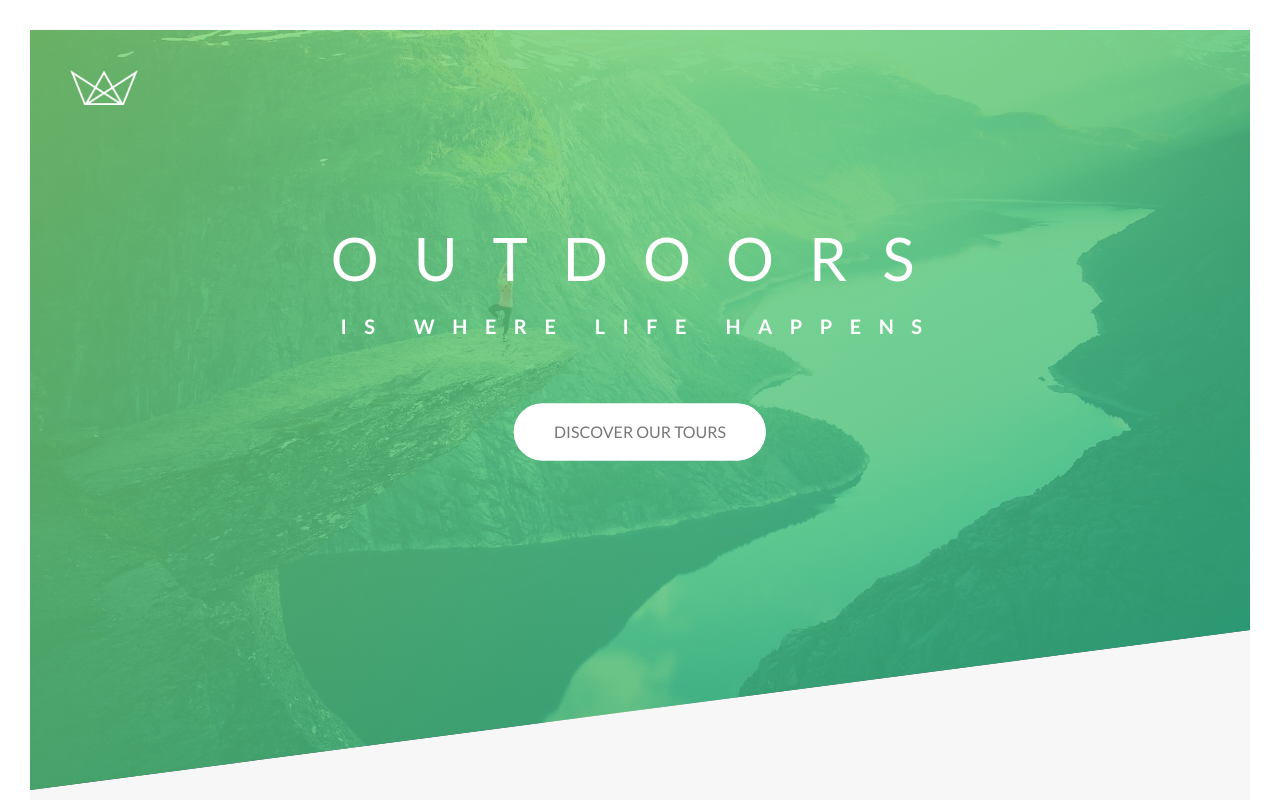
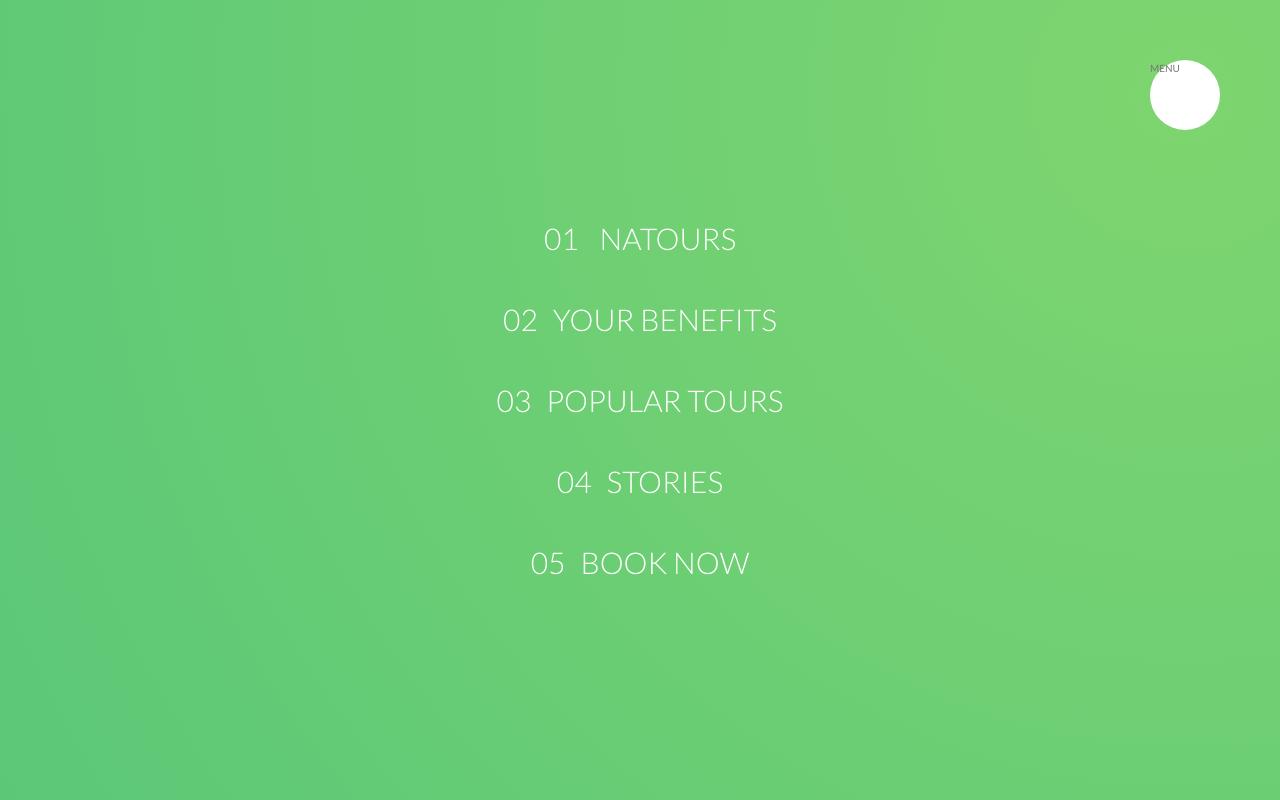
Before and after one commit to tobi4120/portfolio, a website: page index.html in a window 1280 px wide. Shown: the top 800 px of the page. Drawn offline with Linux system fonts and the light colour scheme.

Commit message:
navigation link styling and hover animation

```diff
--- a/index.html
+++ b/index.html
@@ -13,6 +13,25 @@
         <title>Natours | Exciting tours for adventurous people</title>
     </head>
     <body>
+
+        <div class="navigation">
+            <input type="checkbox" class="navigation__checkbox" id="navi-toggle">
+
+            <label for="navi-toggle" class="navigation__button">MENU</label>
+
+            <div class="navigation__background">&nbsp;</div>
+
+            <nav class="navigation__nav">
+                <ul class="navigation__list">
+                    <li class="navigation__item"><a href="#" class="navigation__link"><span>01</span> Natours</a></li>
+                    <li class="navigation__item"><a href="#" class="navigation__link"><span>02</span>Your benefits</a></li>
+                    <li class="navigation__item"><a href="#" class="navigation__link"><span>03</span>Popular tours</a></li>
+                    <li class="navigation__item"><a href="#" class="navigation__link"><span>04</span>Stories</a></li>
+                    <li class="navigation__item"><a href="#" class="navigation__link"><span>05</span>Book now</a></li>
+                </ul>
+            </nav>
+        </div>
+
         <header class="header">
             <div class="header__logo-box">
                 <img src="img/logo-white.png" alt="Logo" class="header__logo">
--- a/sass/layout/_footer.scss
+++ b/sass/layout/_footer.scss
@@ -29,7 +29,6 @@
         &:not(:last-child) {
             margin-right: 1.5rem;
         }
-
     }
 
     &__link {
--- /dev/null
+++ b/sass/layout/_navigation.scss
@@ -0,0 +1,79 @@
+.navigation {
+    &__checkbox {
+        display: none;
+    }
+
+    &__button {
+        background-color: white;
+        height: 7rem;
+        width: 7rem;
+        position: fixed;
+        top: 6rem;
+        right: 6rem;
+        border-radius: 50%;
+        z-index: 2000;
+    }
+
+    &__background {
+        height: 6rem;
+        width: 6rem;
+        border-radius: 50%;
+        position: fixed;
+        top: 6.5rem;
+        right: 6.5rem;
+        z-index: 1000;
+        background-image: radial-gradient($color-primary-light, $color-primary-dark);
+
+        transform: scale(80);
+    }
+
+    &__nav {
+        height: 100vh;
+        width: 100%;
+        position: fixed;
+        top: 0;
+        right: 0;
+        z-index: 1500;
+    }
+
+    &__list {
+        position: absolute;
+        top: 50%;
+        left: 50%;
+        transform: translate(-50%, -50%);
+        list-style: none;
+        text-align: center;
+    }
+
+    &__item {
+        margin: 1rem;
+    }
+
+    &__link {
+        &:link,
+        &:visited {
+            display: inline-block;
+            font-size: 3rem;
+            font-weight: 300;
+            padding: 1rem 2rem;
+            color: $color-white;
+            text-decoration: none;
+            text-transform: uppercase;
+            background-image: linear-gradient(120deg, transparent 0%, transparent 50%, $color-white 50%);
+            background-size: 230%;
+            transition: all .4s;
+
+            span {
+                margin-right: 1.5rem;
+                display: inline-block;
+            }
+        }
+
+        &:hover,
+        &:active {
+            background-position: 100%;
+            color: $color-primary;
+            transform: translateX(1rem)
+        }
+    }
+}
--- a/sass/main.scss
+++ b/sass/main.scss
@@ -18,5 +18,6 @@
 @import "layout/header";
 @import "layout/grid";
 @import "layout/footer";
+@import "layout/navigation";
 
 @import "pages/home";
```
Also changed, not shown: css/style.css.
